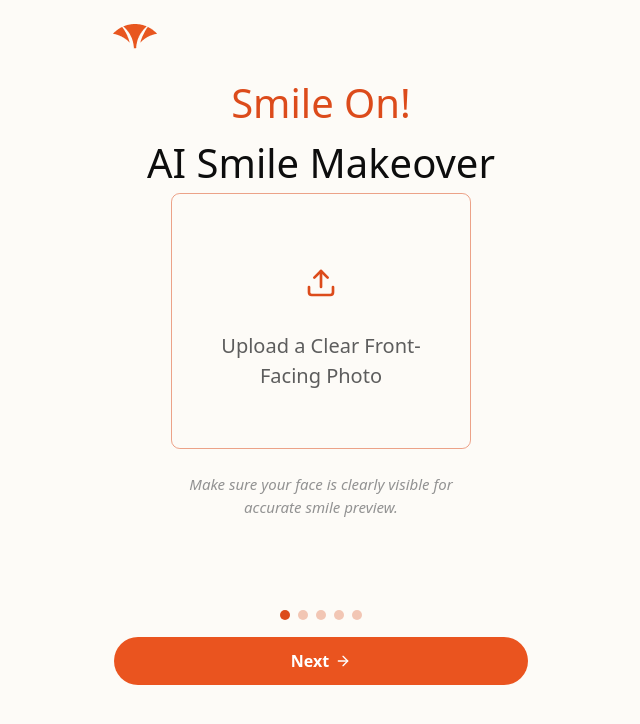
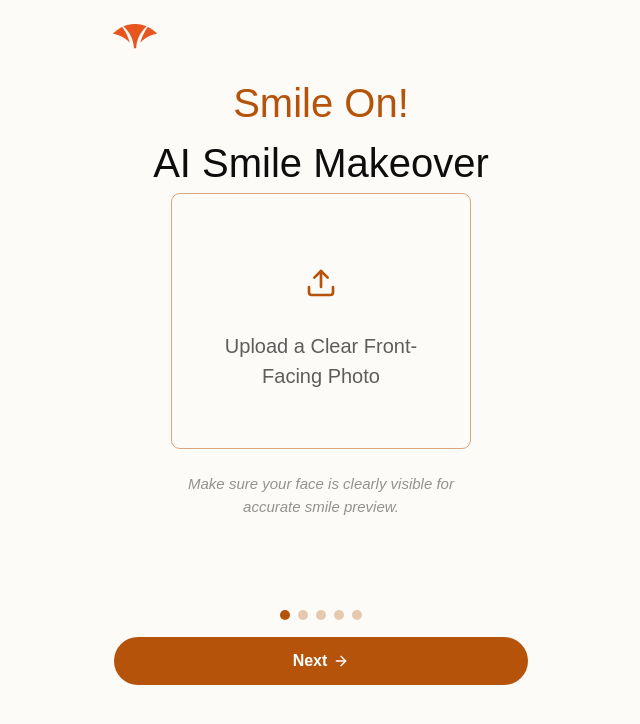
Before and after one commit to anishsrinivasan/rajan-dental, a Next.js app in the folder apps/web/: page / in a window 1280 px wide. Shown: the top 724 px of the page, without its empty margins (319-959 px from the left). Built offline with nearby package versions, Linux system fonts and the light colour scheme.

Commit message:
fix: Changes in base colors

```diff
--- a/apps/web/src/components/smile-makeover/smile-makeover-flow.tsx
+++ b/apps/web/src/components/smile-makeover/smile-makeover-flow.tsx
@@ -156,7 +156,7 @@ export function SmileMakeoverFlow() {
             <Button
               onClick={handleNext}
               size="lg"
-              className="w-full bg-[#EA541F] rounded-full cursor-pointer font-semibold text-[16px] "
+              className="w-full bg-primary rounded-full cursor-pointer font-semibold text-[16px] "
             >
               {getButtonText()}
               <ArrowRight />
--- a/apps/web/src/index.css
+++ b/apps/web/src/index.css
@@ -9,7 +9,7 @@
   --card-foreground: oklch(0.3660 0.0251 49.6085);
   --popover: oklch(0.9686 0.0091 78.2818);
   --popover-foreground: oklch(0.3660 0.0251 49.6085);
-  --primary: oklch(0.6089 0.1897 37.0411);
+  --primary: oklch(0.5553 0.1455 48.9975);
   --primary-foreground: oklch(1.0000 0 0);
   --secondary: oklch(0.8276 0.0752 74.4400);
   --secondary-foreground: oklch(0.4444 0.0096 73.6390);
@@ -35,7 +35,7 @@
   --sidebar-accent-foreground: oklch(1.0000 0 0);
   --sidebar-border: oklch(0.8866 0.0404 89.6994);
   --sidebar-ring: oklch(0.5553 0.1455 48.9975);
-  --font-sans: var(--font-montserrat), Montserrat, sans-serif;
+  --font-sans: Oxanium, sans-serif;
   --font-serif: Merriweather, serif;
   --font-mono: Fira Code, monospace;
   --radius: 0.3rem;
@@ -58,25 +58,25 @@
 }
 
 .dark {
-  --background: oklch(0.2161 0.0061 56.0434);
-  --foreground: oklch(0.9699 0.0013 106.4238);
-  --card: oklch(0.2685 0.0063 34.2976);
-  --card-foreground: oklch(0.9699 0.0013 106.4238);
-  --popover: oklch(0.2685 0.0063 34.2976);
+  --background: oklch(0.9851 0 0);
+  --foreground: oklch(0.1591 0 0);
+  --card: oklch(0.9851 0 0);
+  --card-foreground: oklch(0.1591 0 0);
+  --popover: oklch(0.9851 0 0);
   --popover-foreground: oklch(0.9699 0.0013 106.4238);
-  --primary: oklch(0.6089 0.1897 37.0411);
-  --primary-foreground: oklch(1.0000 0 0);
-  --secondary: oklch(0.6600 0 0);
-  --secondary-foreground: oklch(0.4784 0 0);
-  --muted: oklch(0.2330 0.0073 67.4563);
-  --muted-foreground: oklch(0.7161 0.0091 56.2590);
-  --accent: oklch(0.3598 0.0497 229.3202);
-  --accent-foreground: oklch(0.9232 0.0026 48.7171);
-  --destructive: oklch(0.5771 0.2152 27.3250);
+  --primary: oklch(0.6420 0.1952 37.8181);
+  --primary-foreground: oklch(0.9911 0 0);
+  --secondary: oklch(0.6420 0.1952 37.8181);
+  --secondary-foreground: oklch(0.9911 0 0);
+  --muted: oklch(0.9851 0 0);
+  --muted-foreground: oklch(0.4784 0 0);
+  --accent: oklch(0.9911 0 0);
+  --accent-foreground: oklch(0.9911 0 0);
+  --destructive: oklch(0.9851 0 0);
   --destructive-foreground: oklch(1.0000 0 0);
-  --border: oklch(0.3741 0.0087 67.5582);
-  --input: oklch(0.3741 0.0087 67.5582);
-  --ring: oklch(0.7049 0.1867 47.6044);
+  --border: oklch(0.9851 0 0);
+  --input: oklch(0.9851 0 0);
+  --ring: oklch(0.9851 0 0);
   --chart-1: oklch(0.7049 0.1867 47.6044);
   --chart-2: oklch(0.6847 0.1479 237.3225);
   --chart-3: oklch(0.7952 0.1617 86.0468);
@@ -90,7 +90,7 @@
   --sidebar-accent-foreground: oklch(0.2839 0.0734 254.5378);
   --sidebar-border: oklch(0.3741 0.0087 67.5582);
   --sidebar-ring: oklch(0.7049 0.1867 47.6044);
-  --font-sans: var(--font-montserrat), Montserrat, sans-serif;
+  --font-sans: Oxanium, sans-serif;
   --font-serif: Merriweather, serif;
   --font-mono: Fira Code, monospace;
   --radius: 0.3rem;
```
